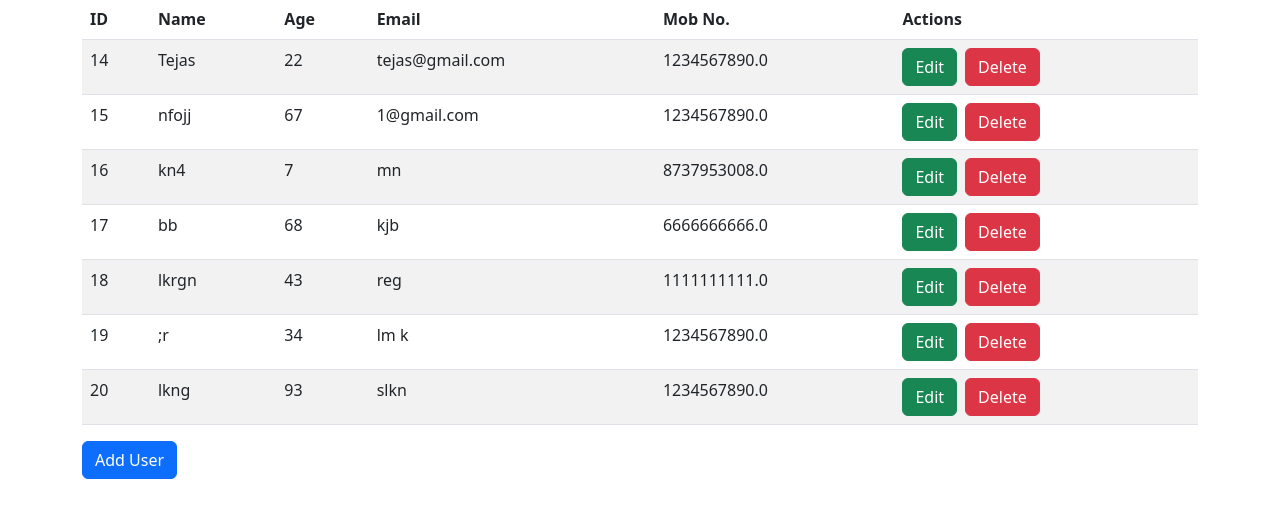
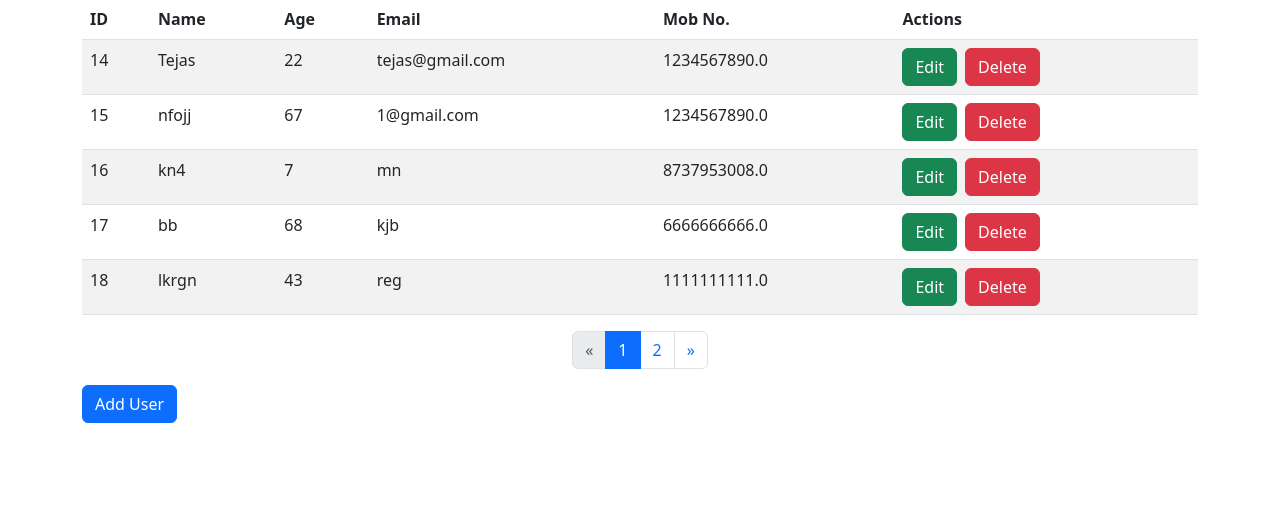
Before and after one commit to tejas-4502/Flask-Crud, a Flask app: page /users in a window 1280 px wide. Shown: the part 137-655 px from the top of the page. Run offline with Flask 3, Linux system fonts and the light colour scheme; data comes from the database, SQL or seed files in the repository; both versions use the stored data as it was after the commit.

Commit message:
pagination

```diff
--- a/app.py
+++ b/app.py
@@ -38,13 +38,13 @@ def add_user():
         name = request.form['name']
         age = request.form['age']
         email = request.form['email']
-        mobno = request.form['mobno']
+        mobno = str(request.form['mobno'])
 
         conn = sqlite3.connect('user.db')
         cursor = conn.cursor()
 
         # Insert data
-        cursor.execute('INSERT INTO user (name, age, email, mobno) VALUES (?, ?, ?, ?)', (name, age, email, mobno))
+        cursor.execute('INSERT INTO user (name, age, email, mobno) VALUES (?, ?, ?, ?)', (name, age, email, str(mobno)))
 
         conn.commit()
         conn.close()
@@ -59,13 +59,22 @@ def get_users():
     conn = sqlite3.connect('user.db')
     cursor = conn.cursor()
 
-    # Fetch all data
-    cursor.execute('SELECT * FROM user')
+    cursor.execute('SELECT COUNT(*) FROM user')
+    total_users = cursor.fetchone()[0]
+
+    page = request.args.get('page', 1, type=int)
+    per_page = 5
+    offset = (page - 1) * per_page
+
+    cursor.execute('SELECT * FROM user LIMIT ? OFFSET ?', (per_page, offset))
     users = cursor.fetchall()
+
+    total_pages = (total_users + per_page - 1) // per_page
 
     conn.close()
 
-    return render_template('users.html', users=users)
+    return render_template('users.html', users=users, page=page, total_pages=total_pages)
+
 
 # Update
 @app.route('/edit/<int:id>', methods=['GET', 'POST'])
--- a/templates/add.html
+++ b/templates/add.html
@@ -31,7 +31,7 @@
 
             <div class="mb-3">
                 <label for="mobno" class="form-label">Mob No.:</label>
-                <input type="number" class="form-control" name="mobno" required>
+                <input type="tel" class="form-control" name="mobno" required pattern="[0-9]{10}" title="Please enter a 10-digit phone number">
             </div>
 
             <button type="submit" class="btn btn-success">Add User</button>
--- a/templates/edit.html
+++ b/templates/edit.html
@@ -33,7 +33,7 @@
 
             <div class="mb-3">
                 <label for="mobno" class="form-label">Mob No.:</label>
-                <input type="number" class="form-control" name="mobno" value="{{ user[4] }}" required>
+                <input type="tel" class="form-control" name="mobno" value="{{ user[4] }}" required pattern="[0-9]{10}" title="Please enter a 10-digit phone number">
             </div>
 
             <button type="submit" class="btn btn-success">Update User</button>
--- a/templates/users.html
+++ b/templates/users.html
@@ -72,6 +72,32 @@
                 {% endfor %}
             </tbody>
         </table>
+        <div class="d-flex justify-content-center mt-3">
+            <nav aria-label="Page navigation">
+                <ul class="pagination">
+                    <!-- Previous button -->
+                    <li class="page-item {% if page == 1 %}disabled{% endif %}">
+                        <a class="page-link" href="{{ url_for('get_users', page=page-1) }}" aria-label="Previous">
+                            <span aria-hidden="true">&laquo;</span>
+                        </a>
+                    </li>
+
+                    <!-- Pagination buttons -->
+                    {% for num in range(1, total_pages + 1) %}
+                    <li class="page-item {% if page == num %}active{% endif %}">
+                        <a class="page-link" href="{{ url_for('get_users', page=num) }}">{{ num }}</a>
+                    </li>
+                    {% endfor %}
+
+                    <!-- Next button -->
+                    <li class="page-item {% if page == total_pages %}disabled{% endif %}">
+                        <a class="page-link" href="{{ url_for('get_users', page=page+1) }}" aria-label="Next">
+                            <span aria-hidden="true">&raquo;</span>
+                        </a>
+                    </li>
+                </ul>
+            </nav>
+        </div>
         <a class="btn btn-primary" href="{{ url_for('add_user') }}">Add User</a>
     </div>
 
```
Also changed, not shown: user.db.
